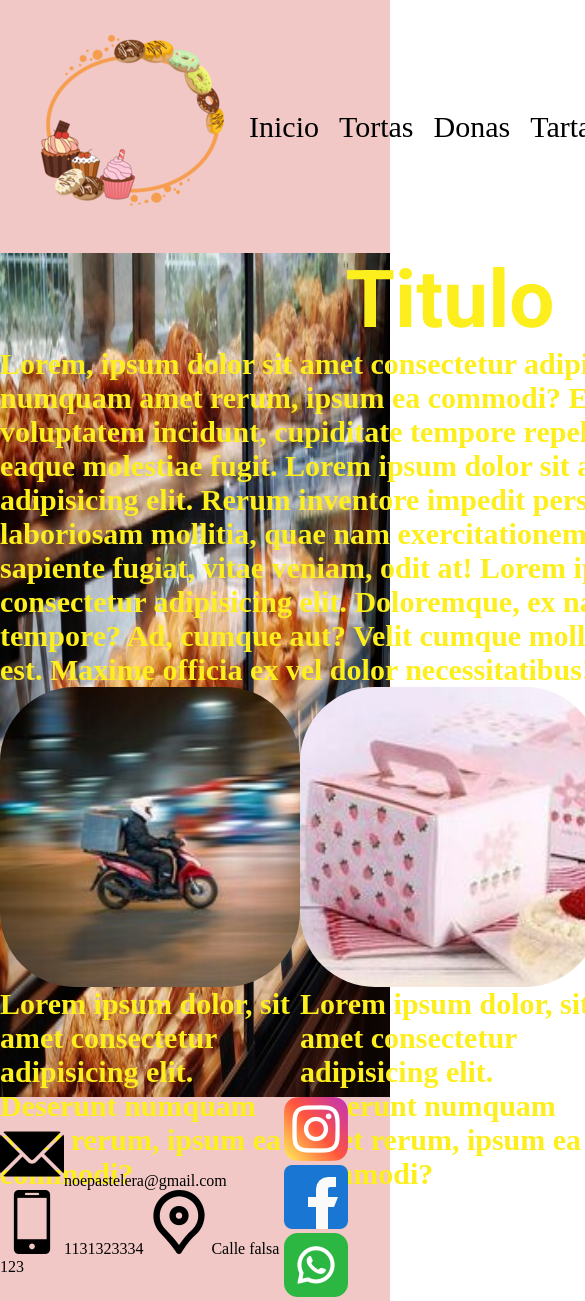
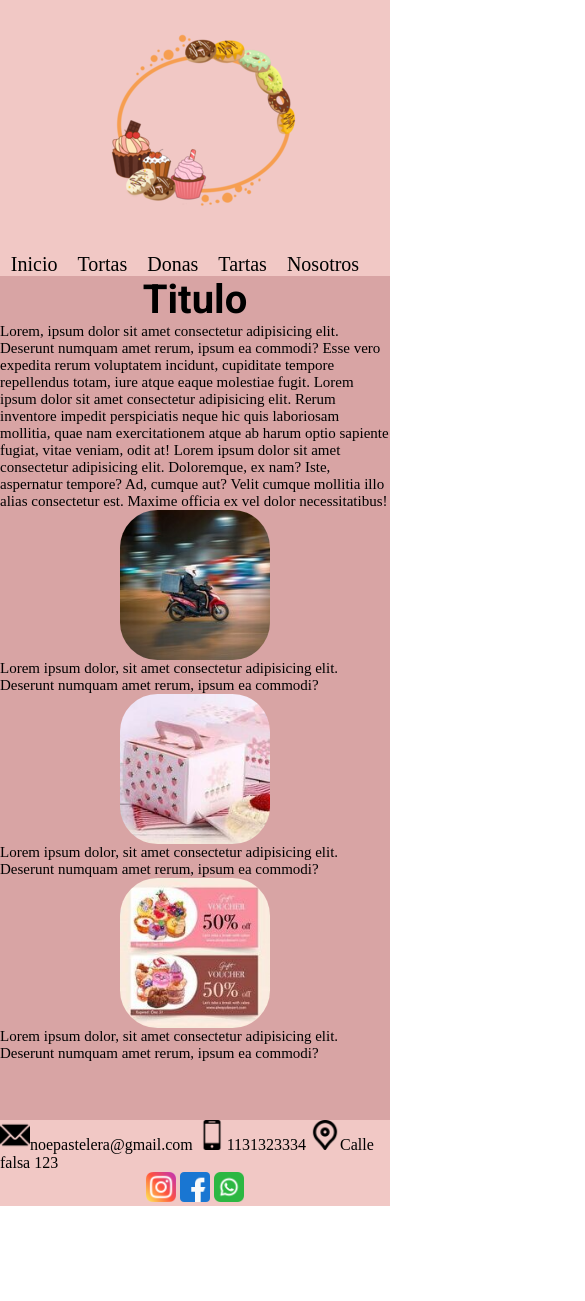
Before and after one commit to Rcamacho12/Prentrega2RicardoCamacho, a plain HTML site: page index.html in a window 390 px wide. Shown: the top 1301 px of the page, 585 px wide, since content can reach past the window. After the commit the page ends 1206 px from the top, so only its background shows below. Drawn offline with Linux system fonts and the light colour scheme.

Commit message:
responsive mobile

```diff
--- a/css/style.css
+++ b/css/style.css
@@ -121,7 +121,7 @@
     background-size: 100% 100%;
 }
 
-h1 {
+.h1Index {
     text-align: center;
     font-family: "Roboto", serif;
     font-size: 80px;
@@ -301,4 +301,118 @@ header{
     justify-content: space-between;
     align-items: center;
 }
-@media(max)
+@media(max-width: 1100px){
+    .h1Index {
+        font-size: 60px;
+        color: rgb(253, 182, 29);
+    }
+    .sectionFont p{
+        font-weight: 600;
+        font-size: 20px;
+        color:  rgb(253, 182, 29);
+    }
+    .item2 img {
+        width: 150px;
+        height: 150px;
+
+    }
+    .item3 img {
+        width: 150px;
+        height: 150px;
+
+    }
+    .item4 img {
+        width: 150px;
+        height: 150px;
+
+    }
+}
+@media(max-width: 768px){
+    .h1Index {
+        font-size: 60px;
+        color: rgb(0, 0, 0);
+    }
+    .sectionFont p{
+        font-weight: 400;
+        font-size: 20px;
+        color:  rgb(0, 0, 0);
+    }
+    .grid{
+        display: flex;
+        flex-direction: column;
+        background-color: #D8A4A4;
+        background-image: none;
+        min-width: 100%;
+        min-height: 100vh;
+    }
+    .item2 {
+        display: flex;
+        flex-direction: row-reverse;
+    }
+    .item3 {
+        display: flex;
+        flex-direction: row;
+    }
+    .item4 {
+        display: flex;
+        flex-direction: row-reverse;
+    }
+    .navBar li a{
+        text-decoration: none;
+        color: black;
+        font-size: 1.25rem;
+    }
+    .headerIndex {
+        display: flex;
+        flex-direction: column;
+        justify-content: space-between;
+        align-items: center;
+    }
+    .footerIndex{
+        flex-direction: column;
+        align-items: center;
+        min-width: 100%;
+        min-height: auto;
+    }
+    .fontFooter img{
+        width: 30px;
+    }
+    .imgRedes img{
+        width: 30px;
+    }
+}
+@media(max-width: 455px){
+    .h1Index {
+        font-size: 40px;
+        color: rgb(0, 0, 0);
+    }
+    .sectionFont p{
+        font-weight: 400;
+        font-size: 15px;
+        color:  rgb(0, 0, 0);
+    }
+    .grid{
+        display: flex;
+        flex-direction: column;
+        background-color: #D8A4A4;
+        background-image: none;
+        min-width: 100%;
+        min-height: 100vh;
+    }
+    .item2 {
+        display: flex;
+        flex-direction: column;
+    }
+    .item3 {
+        display: flex;
+        flex-direction: column;
+    }
+    .item4 {
+        display: flex;
+        flex-direction: column;
+    }
+    .footerIndex{
+        display: flex;
+        flex-direction: column;
+    }
+}
--- a/index.html
+++ b/index.html
@@ -9,7 +9,7 @@
 <body>
     <header>
         <div class="headerIndex">
-            <div >
+            <div class="imgLogo">
                 <a href=""><img src="./assets/img/logo.png" alt=""></a>
             </div>
             <div>
@@ -31,7 +31,7 @@
                 <div class="grid">
 
                     <div class="item1">
-                        <h1>Titulo</h1>
+                        <h1 class="h1Index">Titulo</h1>
                         <p>Lorem, ipsum dolor sit amet consectetur adipisicing elit. Deserunt numquam amet rerum, ipsum ea commodi? Esse vero expedita rerum voluptatem incidunt, cupiditate tempore repellendus totam, iure atque eaque molestiae fugit.
                             Lorem ipsum dolor sit amet consectetur adipisicing elit. Rerum inventore impedit perspiciatis neque hic quis laboriosam mollitia, quae nam exercitationem atque ab harum optio sapiente fugiat, vitae veniam, odit at!
                             Lorem ipsum dolor sit amet consectetur adipisicing elit. Doloremque, ex nam? Iste, aspernatur tempore? Ad, cumque aut? Velit cumque mollitia illo alias consectetur est. Maxime officia ex vel dolor necessitatibus!
@@ -60,7 +60,7 @@
                 <a href=""><img src="./assets/img/telefono.png" alt="">1131323334</a>
                 <a href=""><img src="./assets/img/ubicacion.png" alt="">Calle falsa 123</a>
             </div>
-            <div>
+            <div class="imgRedes">
                 <a href="https://www.instagram.com/"><img src="./assets/img/instagram.png" alt=""></a>
                 <a href="https://www.facebook.com/"><img src="./assets/img/facebook.png" alt=""></a>
                 <a href="https://www.whatsapp.com/?lang=es_LA"><img src="./assets/img/whatsapp.png" alt=""></a>
```
